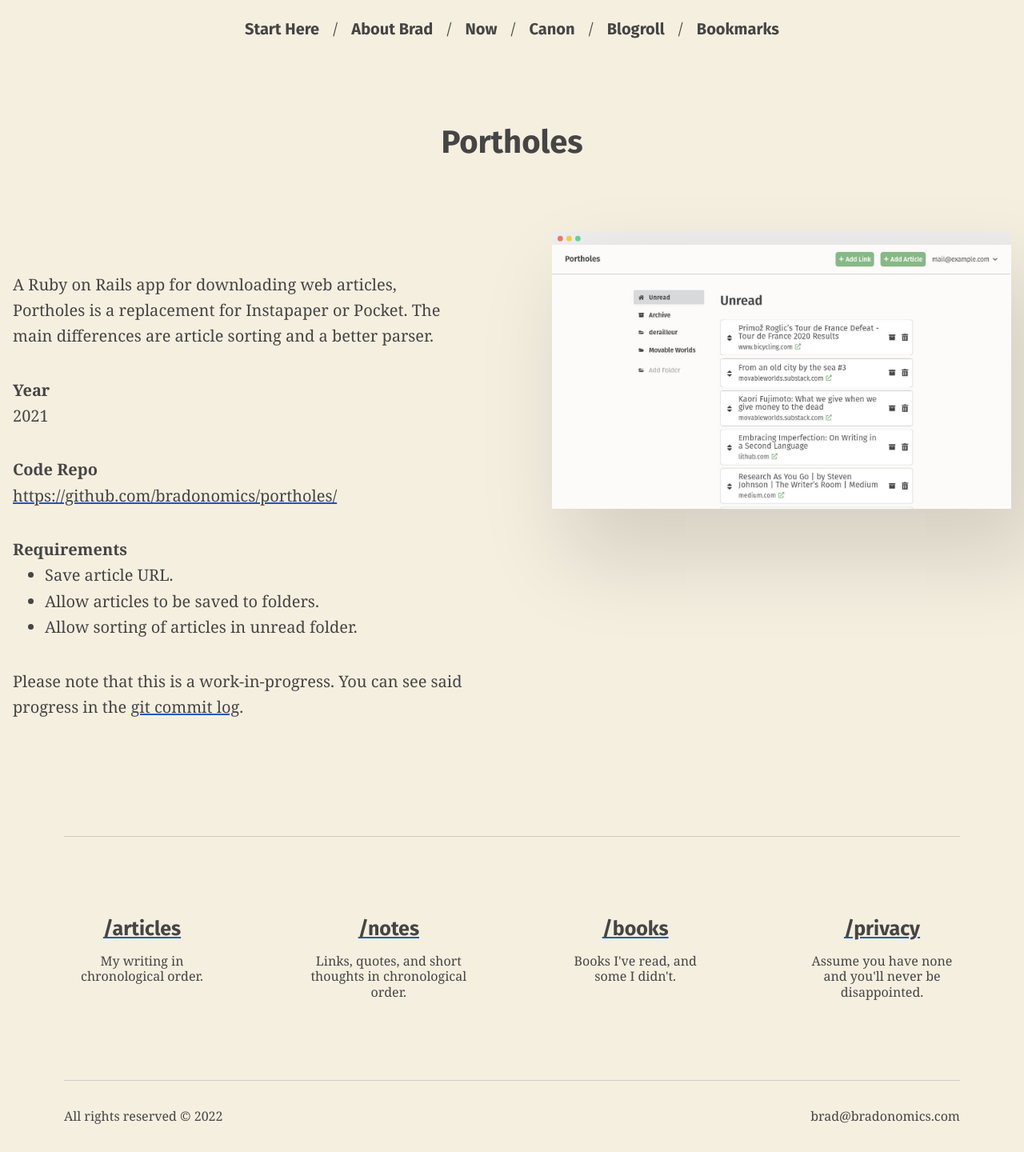
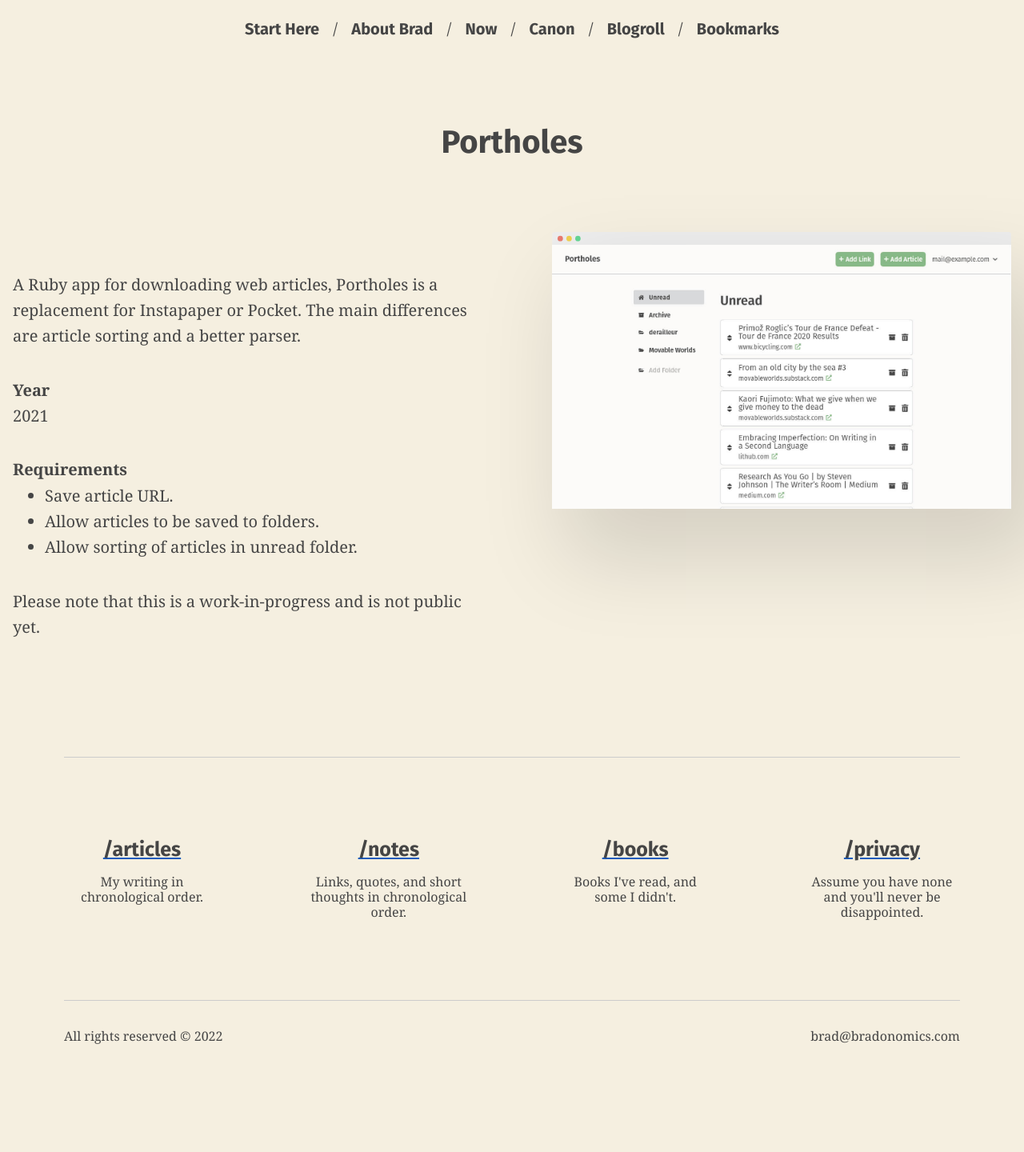
Before and after one commit to bradonomics/bradonomics.com, a Jekyll site: the page built from _portfolio/2021-06-01-portholes.md, in a window 1280 px wide. Shown: the whole page at 80% size. Built offline with Jekyll 4.4.1, drawn with Linux system fonts in a browser that asks for light colours; after the commit the page ends 1340 px from its top, so only the background shows below that.

Commit message:
Update Portholes portfolio item

```diff
--- a/_portfolio/2021-06-01-portholes.md
+++ b/_portfolio/2021-06-01-portholes.md
@@ -1,14 +1,13 @@
 ---
 title: Portholes
-description: A Ruby on Rails app for downloading web articles, Portholes is a replacement for Instapaper or Pocket. The main differences are article sorting and a better parser.
+description: A Ruby app for downloading web articles, Portholes is a replacement for Instapaper or Pocket. The main differences are article sorting and a better parser.
 featured_image: /images/portfolio/portholes-thumbnail.jpg
 image: /images/portfolio/portholes.jpg
 build_year: '2021'
-code_url: https://github.com/bradonomics/portholes/
 requirements: |
   - Save article URL.
   - Allow articles to be saved to folders.
   - Allow sorting of articles in unread folder.
 
-  Please note that this is a work-in-progress. You can see said progress in the [git commit log](https://github.com/bradonomics/portholes/commits/master).
+  Please note that this is a work-in-progress and is not public yet.
 ---
```
